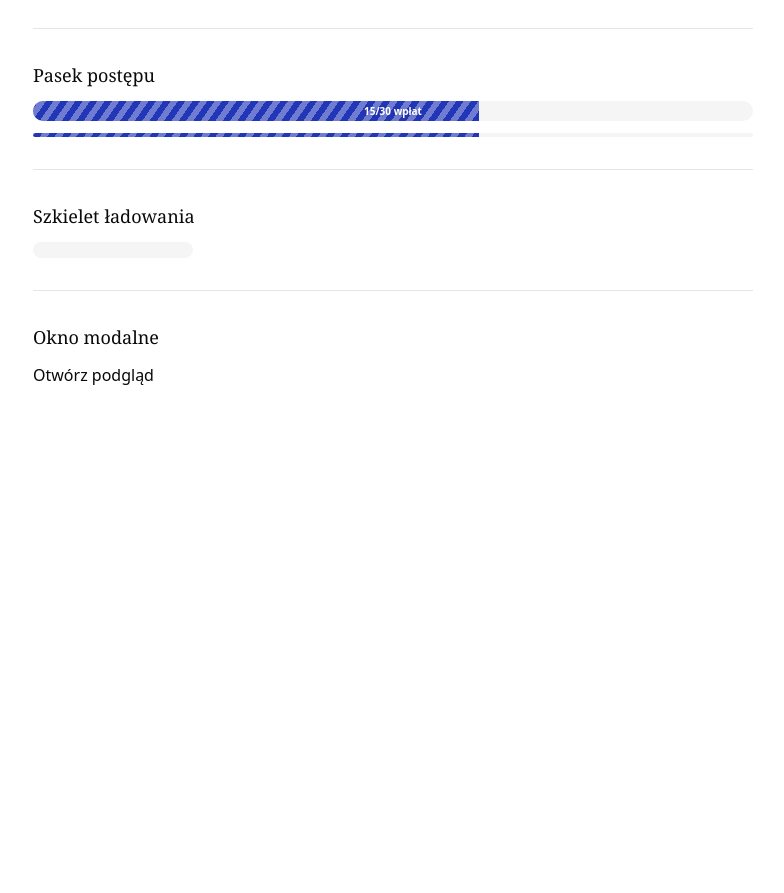
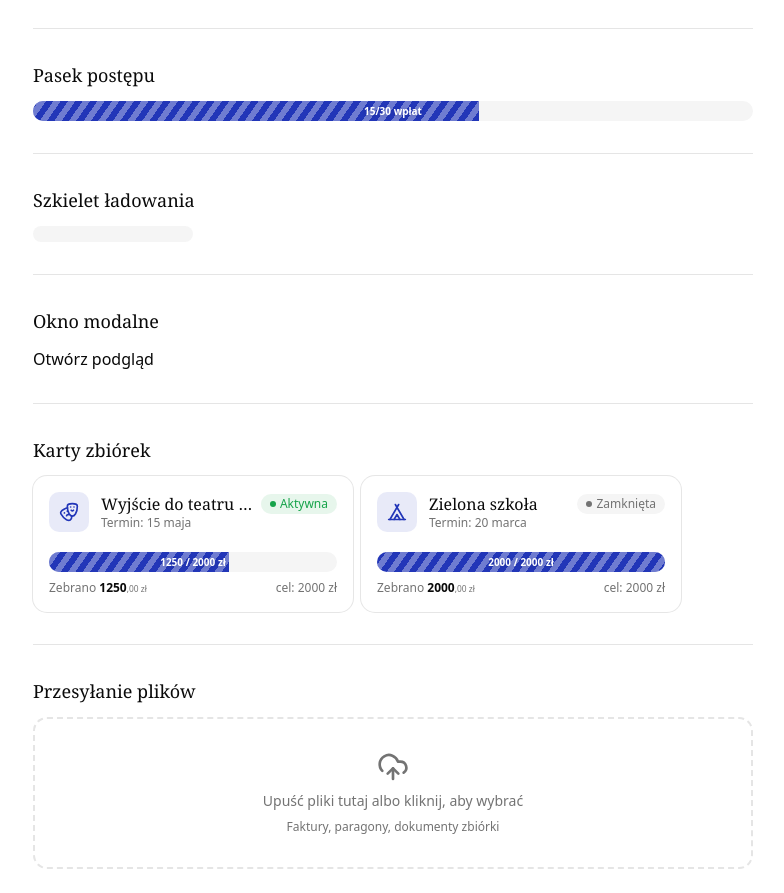
Before and after one commit to neyluu/school-money, a React (Vite) app in the folder frontend/: page / in a window 1280 px wide. Shown: the part 1320-2213 px from the top of the page, without its empty margins (247-1031 px from the left). Before the commit the page ends 1731 px from the top, so only its background shows below. Built offline with nearby package versions, Linux system fonts and the light colour scheme; a web font is replaced by a local one.

Commit message:
Added a collection card component

```diff
--- a/frontend/src/App.tsx
+++ b/frontend/src/App.tsx
@@ -24,6 +24,8 @@
   SelectValue,
 } from "./components/ui/select";
 import { Separator } from "./components/ui/separator";
+import { Drama, Tent } from "lucide-react";
+import { CollectionCard } from "./components/collection-card";
 import { Skeleton } from "./components/ui/skeleton";
 import {
   Tabs,
@@ -189,6 +191,33 @@
           </ResponsiveDialogContent>
         </ResponsiveDialog>
       </DemoSection>
+
+      <Separator />
+
+      <DemoSection title="Karty zbiórek">
+        <CollectionCard
+          icon={<Drama />}
+          title="Wyjście do teatru „Pinokio”"
+          dueDate="2026-05-15"
+          collected={1250}
+          target={2000}
+          status="active"
+        />
+        <CollectionCard
+          icon={<Tent />}
+          title="Zielona szkoła"
+          dueDate="2026-03-20"
+          collected={2000}
+          target={2000}
+          status="closed"
+        />
+      </DemoSection>
+
+      <Separator />
+
+      <DemoSection title="Przesyłanie plików">
+        <FileUpload />
+      </DemoSection>
     </main>
   );
 }
--- /dev/null
+++ b/frontend/src/components/collection-card.tsx
@@ -0,0 +1,106 @@
+import { cn } from "cn"
+import { Badge } from "@/components/ui/badge"
+import {
+  Card,
+  CardAction,
+  CardContent,
+  CardHeader,
+  CardTitle,
+} from "@/components/ui/card"
+import { MoneyAmount } from "@/components/money-amount"
+import {
+  Progress,
+  ProgressIndicator,
+  ProgressOverlay,
+  ProgressTrack,
+} from "@/components/ui/progress"
+
+export type CollectionStatus = "active" | "closed"
+
+const dateFormatter = new Intl.DateTimeFormat("pl-PL", {
+  day: "numeric",
+  month: "long",
+})
+
+const targetFormatter = new Intl.NumberFormat("pl-PL", {
+  maximumFractionDigits: 0,
+})
+
+function CollectionCard({
+  icon,
+  imageUrl,
+  title,
+  dueDate,
+  collected,
+  target,
+  status,
+  currency = "zł",
+  className,
+  ...props
+}: React.ComponentProps<"div"> & {
+  icon?: React.ReactNode
+  imageUrl?: string
+  title: string
+  dueDate: string | number | Date
+  collected: number
+  target: number
+  status: CollectionStatus
+  currency?: string
+}) {
+  const percent = target > 0 ? Math.min(100, (collected / target) * 100) : 0
+
+  return (
+    <Card className={cn("w-80", className)} {...props}>
+      <CardHeader>
+        <div className="flex min-w-0 items-center gap-3">
+          <span
+            aria-hidden
+            className="flex size-10 shrink-0 items-center justify-center overflow-hidden rounded-lg bg-primary/10 text-primary [&_svg]:size-5"
+          >
+            {imageUrl ? (
+              <img
+                src={imageUrl}
+                alt=""
+                className="size-full object-cover"
+              />
+            ) : (
+              icon
+            )}
+          </span>
+          <div className="min-w-0">
+            <CardTitle className="truncate">{title}</CardTitle>
+            <p className="text-xs text-muted-foreground">
+              Termin: {dateFormatter.format(new Date(dueDate))}
+            </p>
+          </div>
+        </div>
+        <CardAction>
+          <Badge variant={status === "active" ? "success" : "neutral"}>
+            {status === "active" ? "Aktywna" : "Zamknięta"}
+          </Badge>
+        </CardAction>
+      </CardHeader>
+      <CardContent className="flex flex-col gap-2">
+        <Progress value={percent}>
+          <ProgressTrack className="h-5">
+            <ProgressIndicator />
+            <ProgressOverlay>
+              {targetFormatter.format(collected)} /{" "}
+              {targetFormatter.format(target)} {currency}
+            </ProgressOverlay>
+          </ProgressTrack>
+        </Progress>
+        <p className="flex items-baseline justify-between text-xs text-muted-foreground">
+          <span>
+            Zebrano <MoneyAmount amount={collected} currency={currency} />
+          </span>
+          <span className="tabular-nums">
+            cel: {targetFormatter.format(target)} {currency}
+          </span>
+        </p>
+      </CardContent>
+    </Card>
+  )
+}
+
+export { CollectionCard }
--- a/frontend/src/components/ui/progress.tsx
+++ b/frontend/src/components/ui/progress.tsx
@@ -16,9 +16,6 @@
       {...props}
     >
       {children}
-      <ProgressTrack>
-        <ProgressIndicator />
-      </ProgressTrack>
     </ProgressPrimitive.Root>
   )
 }
```
